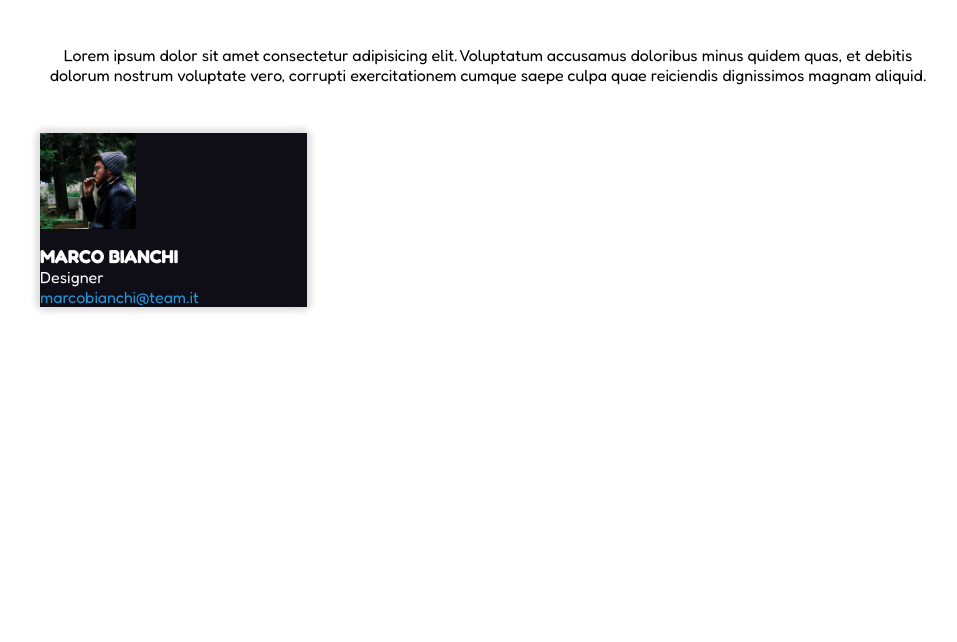
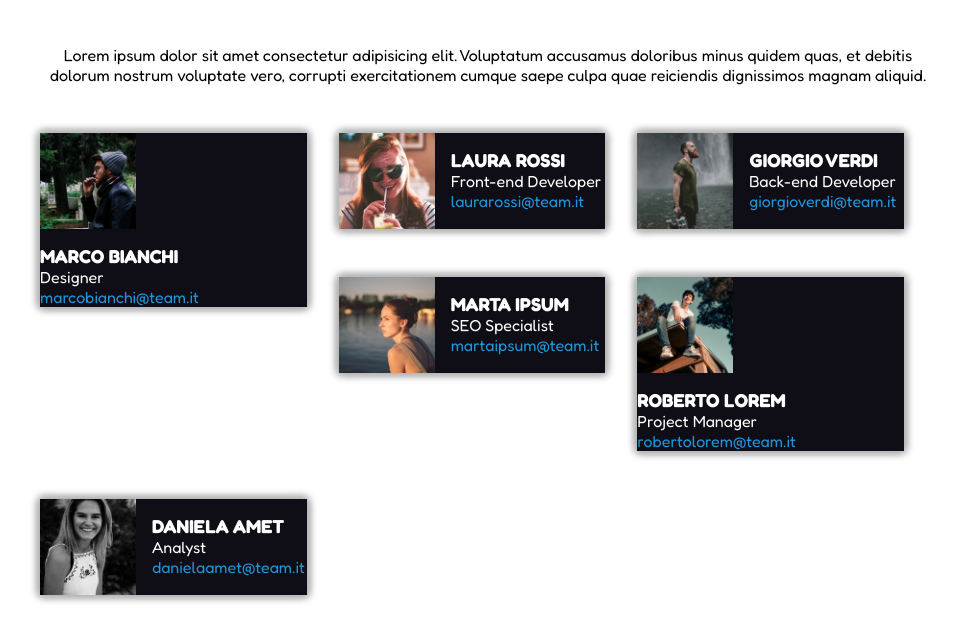
Before and after one commit to Plvmmu10/html-css-float-cards, a plain HTML site: page index.html in a window 1280 px wide. Shown: the part 74-716 px from the top of the page, without its empty margins (152-1109 px from the left). Drawn offline with Linux system fonts and the light colour scheme.

Commit message:
added all cards and shadow

```diff
--- a/css/style.css
+++ b/css/style.css
@@ -47,13 +47,13 @@ header {
 .card {
     background-color: var(--card-bg);
     width: calc(100% / 3 - ( 2rem ));
-    margin-right: 1rem;
+    margin-right: 2rem;
     margin-top: 3rem;
     text-align: left;
-    box-shadow: .1rem .1rem .5rem #dedede,
-        -.1rem -.1rem .5rem #dedede,
-        .1rem -.1rem .5rem #dedede,
-        -.1rem .1rem .5rem #dedede;
+    box-shadow: .1rem .1rem .5rem #b4b4b4,
+        -.1rem -.1rem .5rem #b4b4b4,
+        .1rem -.1rem .5rem #b4b4b4,
+        -.1rem .1rem .5rem #b4b4b4;
     min-width: 10em;
 }
 
--- a/index.html
+++ b/index.html
@@ -16,10 +16,14 @@
             <h1 class="title">Meet Our Team</h1>
         </header>
         <main>
+            <!-- paragraph/description -->
             <section class="paragraph">
                 <p>Lorem ipsum dolor sit amet consectetur adipisicing elit. Voluptatum accusamus doloribus minus quidem quas, et debitis dolorum nostrum voluptate vero, corrupti exercitationem cumque saepe culpa quae reiciendis dignissimos magnam aliquid.</p>
             </section>
 
+            <!-- Card Section: Each card is composed by a section "card" which have inside other two sections; "image" that contains card image and "info" that contains name,qualify and email of each card -->
+
+            <!-- marco card -->
             <section class="card left">
                 <section class="image">
 
@@ -35,8 +39,88 @@
                 </section>
             </section>
 
+            <!-- laura card -->
+            <section class="card left">
+                <section class="image">
+
+                    <img src="./img/female1.png" alt="laura-img" class="left">
+
+                </section>
+                <section class="info">
+                    <h3 class="name">LAURA ROSSI</h3>
+
+                    <p class="qualify">Front-end Developer</p>
+
+                    <p class="email">laurarossi@team.it</p>
+                </section>
+            </section>
+
+            <!-- giorgio card -->
+            <section class="card left">
+                <section class="image">
+
+                    <img src="./img/male2.png" alt="giorgio-img" class="left">
+
+                </section>
+                <section class="info">
+                    <h3 class="name">GIORGIO VERDI</h3>
+
+                    <p class="qualify">Back-end Developer</p>
+
+                    <p class="email">giorgioverdi@team.it</p>
+                </section>
+            </section>
+
+            <!-- marta card -->
+            <section class="card left">
+                <section class="image">
+
+                    <img src="./img/female2.png" alt="marta-img" class="left">
+
+                </section>
+                <section class="info">
+                    <h3 class="name">MARTA IPSUM</h3>
+
+                    <p class="qualify">SEO Specialist</p>
+
+                    <p class="email">martaipsum@team.it</p>
+                </section>
+            </section>
+
+            <!-- roberto lorem -->
+            <section class="card left">
+                <section class="image">
+
+                    <img src="./img/male3.png" alt="roberto-img" class="left">
+
+                </section>
+                <section class="info">
+                    <h3 class="name">ROBERTO LOREM</h3>
+
+                    <p class="qualify">Project Manager</p>
+
+                    <p class="email">robertolorem@team.it</p>
+                </section>
+            </section>
+
+            <!-- daniela card -->
+            <section class="card left">
+                <section class="image">
+
+                    <img src="./img/female3.png" alt="daniela-img" class="left">
+
+                </section>
+                <section class="info">
+                    <h3 class="name">DANIELA AMET</h3>
+
+                    <p class="qualify">Analyst</p>
+
+                    <p class="email">danielaamet@team.it</p>
+                </section>
+            </section>
+
+            <!-- //Card section -->
         </main>
     </div>
-
 </body>
 </html>
```
